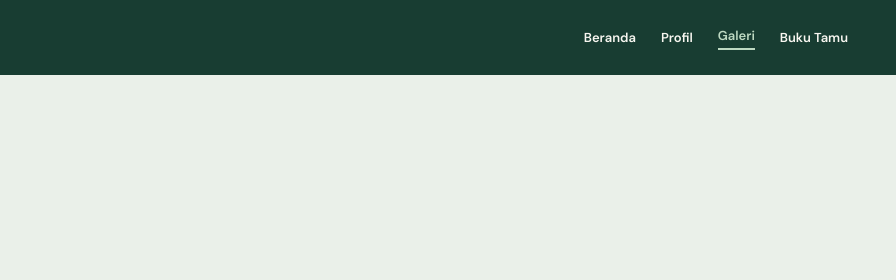
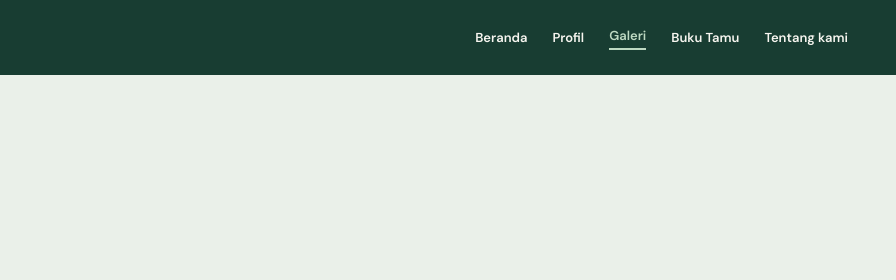
Before and after one commit to fdilatussahra/sumberteluwaterfall, a plain HTML site: page gallery.html in a window 1280 px wide. Shown: the top 280 px of the page, 384-1280 px from the left. Drawn offline with nearby package versions, Linux system fonts and the light colour scheme.

Commit message:
Add 'About Us' link to navigation in gallery.html

```diff
--- a/gallery.html
+++ b/gallery.html
@@ -16,6 +16,7 @@
         <a href="profile.html">Profil</a>
         <a href="gallery.html" class="active">Galeri</a>
         <a href="form.html">Buku Tamu</a>
+        <a href="pembuat.html">Tentang kami</a>
     </nav>
 </header>
 
```
